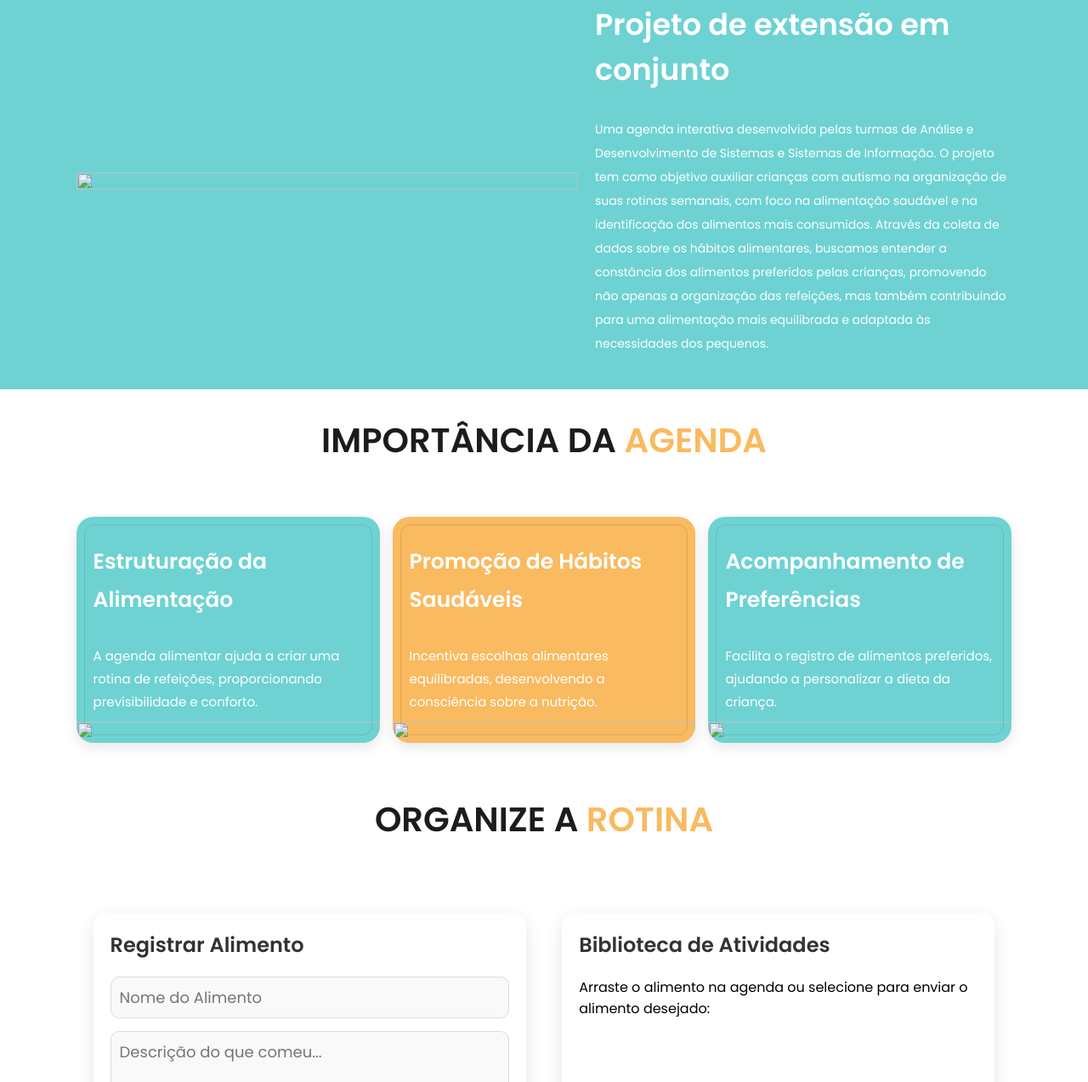
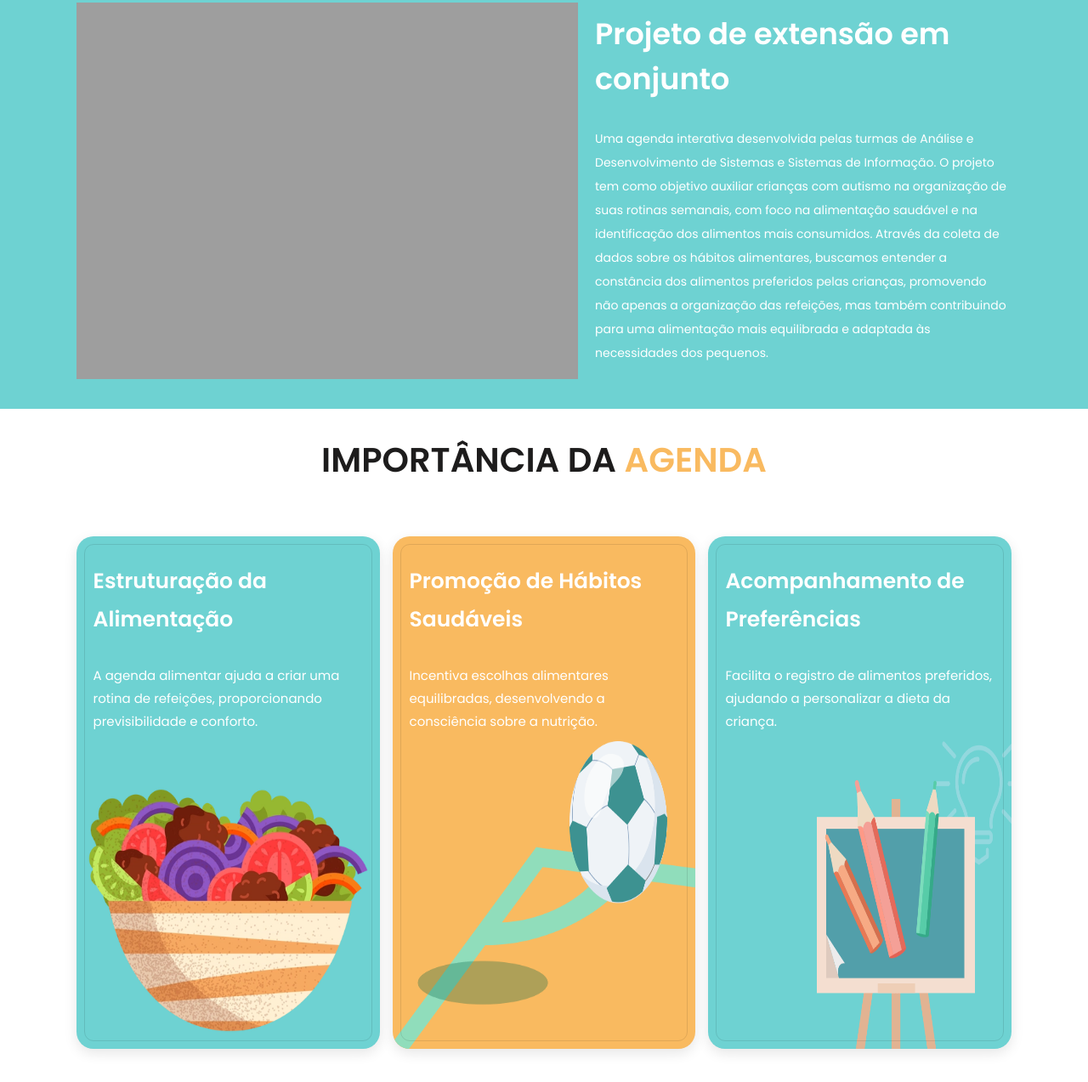
Before and after one commit to lucasvazevedo/Agenda, a plain HTML site: page index.html in a window 1280 px wide. Shown: the part 947-2220 px from the top of the page at 85% size. Drawn offline with nearby package versions, Linux system fonts and the light colour scheme; the site is published under a folder, as on GitHub Pages, so addresses that start at the root find nothing.

Commit message:
Update visual

```diff
--- a/index.html
+++ b/index.html
@@ -13,7 +13,7 @@
     <link rel="stylesheet" href="./styles/header.css">
     <link rel="stylesheet" href="./styles/agenda.css">
     <link rel="stylesheet" href="./styles/importancia.css">
-    <link rel="shortcut icon" href="/assets/favicon.ico" type="image/x-icon">
+    <link rel="shortcut icon" href="./assets/favicon.ico" type="image/x-icon">
 </head>
 <body>
 
@@ -54,7 +54,7 @@
         </div>
 
         <div class="image">
-            <img src="/assets/images/home.png" alt="">
+            <img src="./assets/images/home.png" alt="">
         </div>
 
         <div class="custom-shape-divider-bottom-1684324473">
@@ -75,7 +75,7 @@
         <div class="row">
 
             <div class="image">
-                <img src="/assets/images/kids.png" alt="">
+                <img src="./assets/images/kids.png" alt="">
             </div>
 
             <div class="content">
@@ -107,7 +107,7 @@
 
 
                 </p>
-                <img src="/assets/images/1.png" alt="">
+                <img src="./assets/images/1.png" alt="">
             </div>
 
             <div class="box">
@@ -115,7 +115,7 @@
                 <p>Incentiva escolhas alimentares equilibradas, desenvolvendo a consciência sobre a nutrição.
 
                 </p>
-                <img src="/assets/images/education2.png" alt="">
+                <img src="./assets/images/education2.png" alt="">
             </div>
 
             <div class="box">
@@ -128,7 +128,7 @@
 
 
                 </p>
-                <img src="/assets/images/education3.png" alt="">
+                <img src="./assets/images/education3.png" alt="">
             </div>
 
         </div>
```
